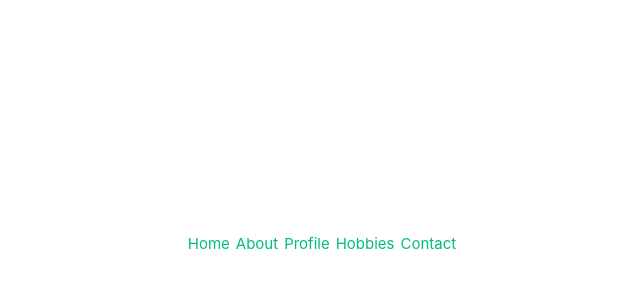
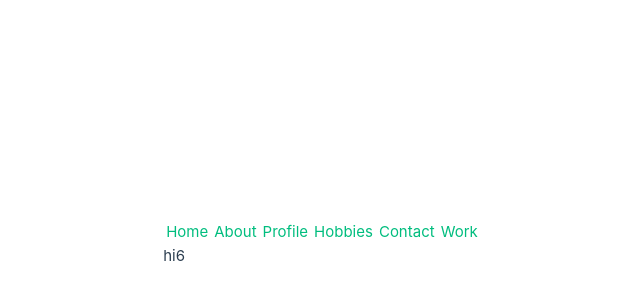
Before and after one commit to Estelaria/vuetaskandhomework, a Vue app: page /work in a window 1280 px wide. Shown: the part 156-456 px from the top of the page, without its empty margins (318-958 px from the left). Built offline with nearby package versions, Linux system fonts and the light colour scheme.

Commit message:
add more views

```diff
--- a/src/App.vue
+++ b/src/App.vue
@@ -13,6 +13,7 @@ import navComponent from './components/navComponent.vue'
         <RouterLink to="/profile">Profile</RouterLink>
         <RouterLink to="/hobbies">Hobbies</RouterLink>
         <RouterLink to="contact">Contact</RouterLink>
+        <RouterLink to="/work">Work</RouterLink>
       </nav>
     </div>
   </header>
--- a/src/router/index.ts
+++ b/src/router/index.ts
@@ -23,6 +23,11 @@ const router = createRouter({
       path: '/contact',
       name: 'contact',
       component: () => import('../views/contact.vue')
+    },
+    {
+      path: '/work',
+      name: 'work',
+      component: () => import('../views/work.vue')
     }
   ]
 })
--- /dev/null
+++ b/src/views/work.vue
@@ -0,0 +1,3 @@
+<template>
+    hi6
+</template>
```
